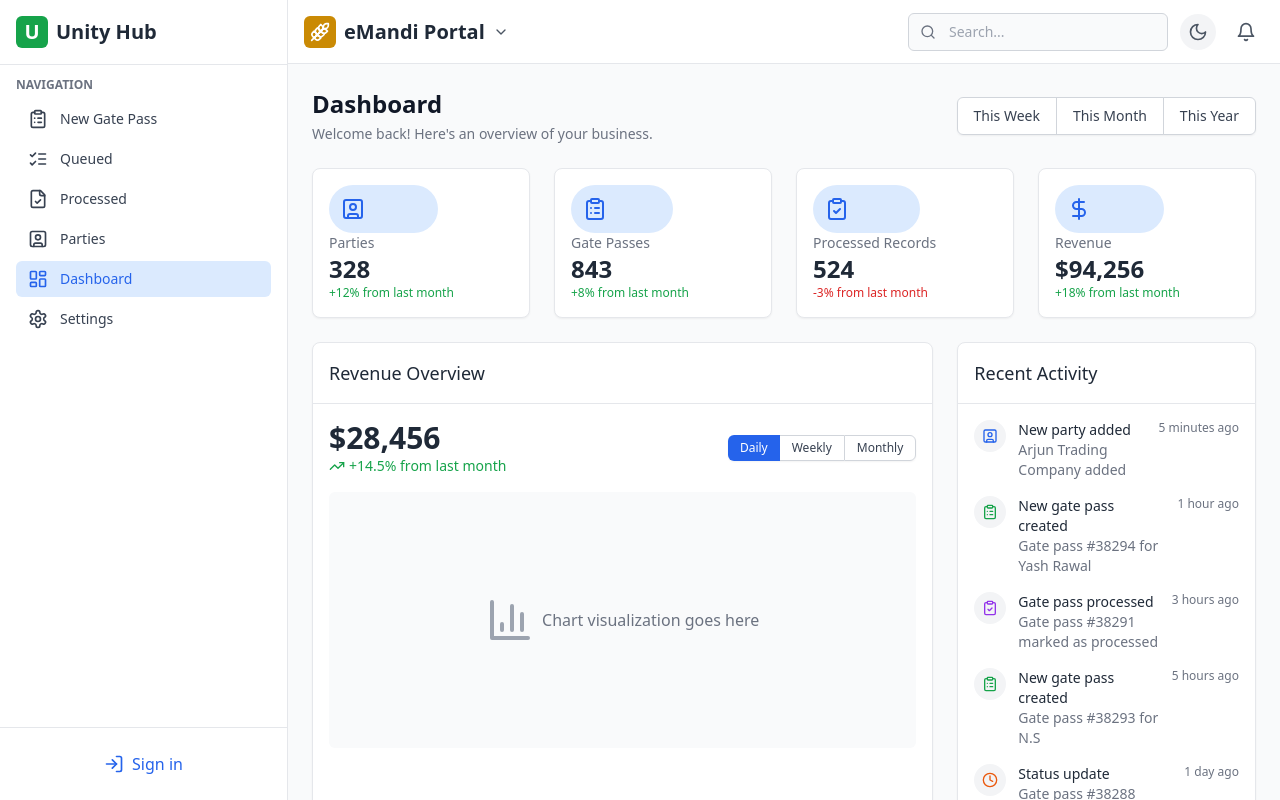
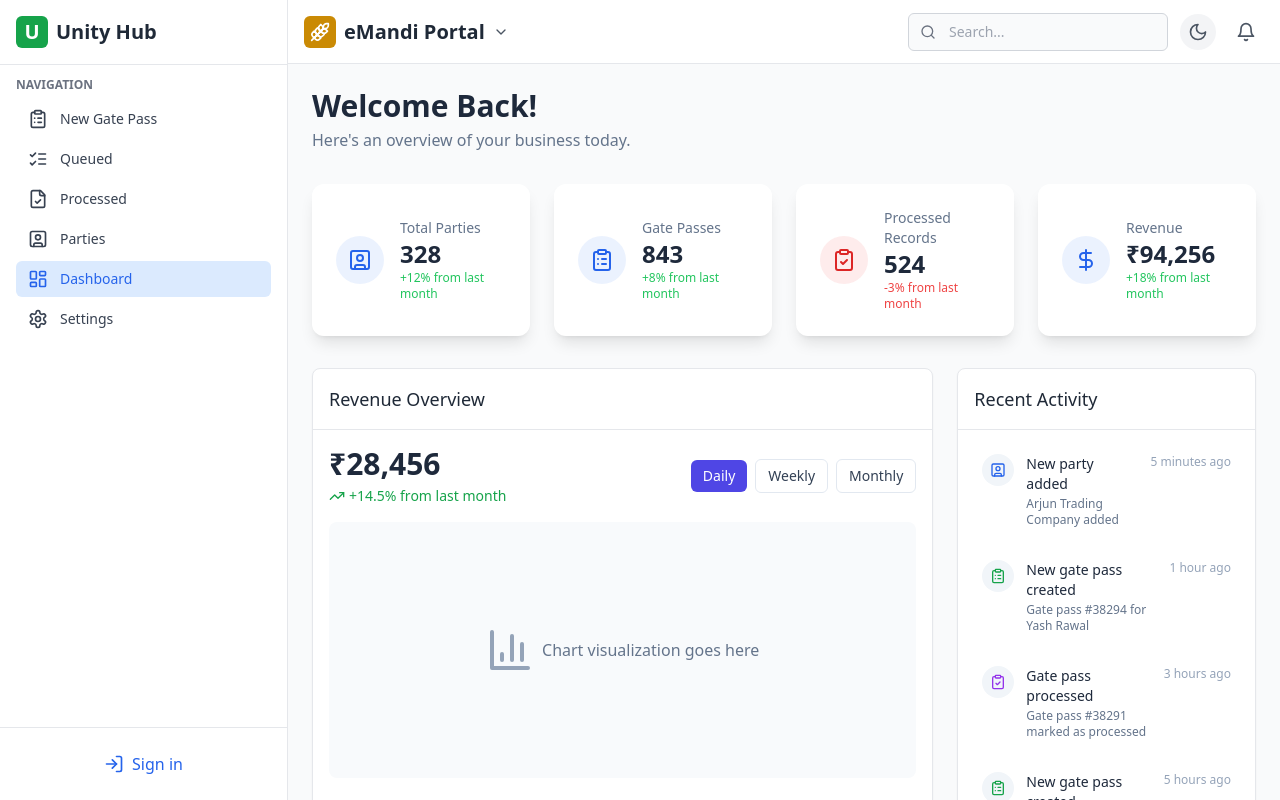
Before and after one commit to kishansinghverma/Unity-Frontend, a React (Vite) app: page /emandi/dashboard in a window 1280 px wide. Built offline with nearby package versions, Linux system fonts and the light colour scheme.

Commit message:
Fixed ui

```diff
--- a/src/apps/emandi/components/DashboardStats.tsx
+++ b/src/apps/emandi/components/DashboardStats.tsx
@@ -12,18 +12,18 @@ interface StatCardProps {
 
 const StatCard: React.FC<StatCardProps> = ({ title, value, change, icon, positive = true }) => {
   return (
-    <Card className="flex items-center">
-      <div className="mr-4 p-3 rounded-full bg-blue-100 dark:bg-blue-900">
+    <div className="bg-white dark:bg-slate-800 p-6 rounded-xl shadow-lg dark:shadow-slate-700/50 hover:shadow-xl dark:hover:shadow-slate-600/60 transition-shadow duration-300 flex items-center space-x-4">
+      <div className={`p-3 rounded-full bg-opacity-10 ${positive ? 'bg-blue-500' : 'bg-red-500'} dark:bg-opacity-30`}>
         {icon}
       </div>
       <div>
-        <p className="text-sm font-medium text-gray-500 dark:text-gray-400">{title}</p>
-        <p className="text-2xl font-semibold text-gray-800 dark:text-white">{value}</p>
-        <p className={`text-xs ${positive ? 'text-green-600 dark:text-green-400' : 'text-red-600 dark:text-red-400'}`}>
+        <p className="text-sm text-slate-500 dark:text-slate-400 font-medium">{title}</p>
+        <p className="text-2xl font-bold text-slate-800 dark:text-slate-100">{value}</p>
+        <p className={`text-xs font-medium ${positive ? 'text-green-500 dark:text-green-400' : 'text-red-500 dark:text-red-400'}`}>
           {change}
         </p>
       </div>
-    </Card>
+    </div>
   );
 };
 
@@ -31,7 +31,7 @@ const DashboardStats: React.FC = () => {
   return (
     <div className="grid grid-cols-1 md:grid-cols-2 lg:grid-cols-4 gap-6">
       <StatCard
-        title="Parties"
+        title="Total Parties"
         value="328"
         change="+12% from last month"
         icon={<UserSquare className="h-6 w-6 text-blue-600 dark:text-blue-400" />}
@@ -48,12 +48,12 @@ const DashboardStats: React.FC = () => {
         title="Processed Records"
         value="524"
         change="-3% from last month"
-        icon={<ClipboardCheck className="h-6 w-6 text-blue-600 dark:text-blue-400" />}
+        icon={<ClipboardCheck className="h-6 w-6 text-red-600 dark:text-red-400" />}
         positive={false}
       />
       <StatCard
         title="Revenue"
-        value="$94,256"
+        value="₹94,256"
         change="+18% from last month"
         icon={<DollarSign className="h-6 w-6 text-blue-600 dark:text-blue-400" />}
         positive={true}
--- a/src/apps/emandi/components/RecentActivity.tsx
+++ b/src/apps/emandi/components/RecentActivity.tsx
@@ -13,35 +13,35 @@ interface ActivityItem {
 const mockActivities: ActivityItem[] = [
   {
     id: '1',
-    icon: <UserSquare className="h-4 w-4 text-blue-600" />,
+    icon: <UserSquare className="h-4 w-4 text-blue-600 dark:text-blue-400" />,
     title: 'New party added',
     description: 'Arjun Trading Company added',
     time: '5 minutes ago',
   },
   {
     id: '2',
-    icon: <ClipboardList className="h-4 w-4 text-green-600" />,
+    icon: <ClipboardList className="h-4 w-4 text-green-600 dark:text-green-400" />,
     title: 'New gate pass created',
     description: 'Gate pass #38294 for Yash Rawal',
     time: '1 hour ago',
   },
   {
     id: '3',
-    icon: <ClipboardCheck className="h-4 w-4 text-purple-600" />,
+    icon: <ClipboardCheck className="h-4 w-4 text-purple-600 dark:text-purple-400" />,
     title: 'Gate pass processed',
     description: 'Gate pass #38291 marked as processed',
     time: '3 hours ago',
   },
   {
     id: '4',
-    icon: <ClipboardList className="h-4 w-4 text-green-600" />,
+    icon: <ClipboardList className="h-4 w-4 text-green-600 dark:text-green-400" />,
     title: 'New gate pass created',
     description: 'Gate pass #38293 for N.S',
     time: '5 hours ago',
   },
   {
     id: '5',
-    icon: <Clock className="h-4 w-4 text-orange-600" />,
+    icon: <Clock className="h-4 w-4 text-orange-600 dark:text-orange-400" />,
     title: 'Status update',
     description: 'Gate pass #38288 changed to completed',
     time: '1 day ago',
@@ -53,20 +53,23 @@ const RecentActivity: React.FC = () => {
     <Card title="Recent Activity" className="h-full">
       <div className="space-y-4">
         {mockActivities.map((activity) => (
-          <div key={activity.id} className="flex items-start space-x-3">
-            <div className="flex-shrink-0 rounded-full p-2 bg-gray-100 dark:bg-gray-700">
+          <div
+            key={activity.id}
+            className="group flex items-start space-x-3 p-2 rounded-lg hover:bg-slate-50 dark:hover:bg-slate-800/50 transition-colors duration-200"
+          >
+            <div className="flex-shrink-0 p-2 rounded-full bg-slate-100 dark:bg-slate-700 group-hover:bg-white dark:group-hover:bg-slate-700 transition-colors">
               {activity.icon}
             </div>
             <div className="flex-1 min-w-0">
-              <p className="text-sm font-medium text-gray-800 dark:text-white">
+              <p className="text-sm font-medium text-slate-800 dark:text-slate-100">
                 {activity.title}
               </p>
-              <p className="text-sm text-gray-500 dark:text-gray-400">
+              <p className="text-xs text-slate-500 dark:text-slate-400 mt-0.5">
                 {activity.description}
               </p>
             </div>
             <div className="flex-shrink-0">
-              <p className="text-xs text-gray-500 dark:text-gray-400">
+              <p className="text-xs text-slate-400 dark:text-slate-500">
                 {activity.time}
               </p>
             </div>
--- a/src/apps/emandi/pages/Dashboard.tsx
+++ b/src/apps/emandi/pages/Dashboard.tsx
@@ -3,95 +3,96 @@ import { Link } from 'react-router-dom';
 import DashboardStats from '../components/DashboardStats';
 import RecentActivity from '../components/RecentActivity';
 import Card from '../../../components/ui/Card';
-import { BarChart3, TrendingUp, ClipboardList } from 'lucide-react';
+import { BarChart3, TrendingUp, ClipboardList, UserSquare, ChevronRight } from 'lucide-react';
 
 const Dashboard: React.FC = () => {
   return (
-    <div className="space-y-6">
-      <div className="flex flex-col sm:flex-row sm:items-center sm:justify-between">
-        <div>
-          <h1 className="text-2xl font-bold text-gray-900 dark:text-white">Dashboard</h1>
-          <p className="mt-1 text-sm text-gray-500 dark:text-gray-400">
-            Welcome back! Here's an overview of your business.
-          </p>
-        </div>
-        <div className="mt-4 sm:mt-0 flex space-x-3">
-          <div className="inline-flex rounded-md shadow-sm">
-            <button className="relative inline-flex items-center px-4 py-2 rounded-l-md border border-gray-300 bg-white text-sm font-medium text-gray-700 hover:bg-gray-50 dark:bg-gray-700 dark:border-gray-600 dark:text-gray-200 dark:hover:bg-gray-600 focus:z-10 focus:outline-none focus:ring-1 focus:ring-blue-500 focus:border-blue-500">
-              This Week
-            </button>
-            <button className="relative inline-flex items-center px-4 py-2 border border-gray-300 bg-white text-sm font-medium text-gray-700 hover:bg-gray-50 dark:bg-gray-700 dark:border-gray-600 dark:text-gray-200 dark:hover:bg-gray-600 focus:z-10 focus:outline-none focus:ring-1 focus:ring-blue-500 focus:border-blue-500 -ml-px">
-              This Month
-            </button>
-            <button className="relative inline-flex items-center px-4 py-2 rounded-r-md border border-gray-300 bg-white text-sm font-medium text-gray-700 hover:bg-gray-50 dark:bg-gray-700 dark:border-gray-600 dark:text-gray-200 dark:hover:bg-gray-600 focus:z-10 focus:outline-none focus:ring-1 focus:ring-blue-500 focus:border-blue-500 -ml-px">
-              This Year
-            </button>
-          </div>
-        </div>
-      </div>
+    <div className="space-y-8">
+      {/* Header Section */}
+      <section>
+        <h1 className="text-3xl font-bold text-slate-800 dark:text-slate-100 mb-1">Welcome Back!</h1>
+        <p className="text-slate-500 dark:text-slate-400">Here's an overview of your business today.</p>
+      </section>
 
-      <DashboardStats />
+      {/* Stats Section */}
+      <section>
+        <DashboardStats />
+      </section>
 
+      {/* Main Content */}
       <div className="grid grid-cols-1 lg:grid-cols-3 gap-6">
+        {/* Revenue Overview */}
         <div className="lg:col-span-2">
           <Card title="Revenue Overview" className="h-full">
-            <div className="flex items-center justify-between mb-4">
-              <div>
-                <div className="text-3xl font-bold text-gray-800 dark:text-white">$28,456</div>
-                <div className="text-sm text-green-600 dark:text-green-400 flex items-center">
-                  <TrendingUp className="w-4 h-4 mr-1" />
-                  <span>+14.5% from last month</span>
+            <div className="flex flex-col space-y-4">
+              <div className="flex items-center justify-between">
+                <div>
+                  <div className="text-3xl font-bold text-slate-800 dark:text-white">₹28,456</div>
+                  <div className="text-sm text-green-600 dark:text-green-400 flex items-center mt-1">
+                    <TrendingUp className="w-4 h-4 mr-1" />
+                    <span>+14.5% from last month</span>
+                  </div>
+                </div>
+                <div className="flex items-center space-x-2">
+                  <button className="px-3 py-1.5 text-sm font-medium rounded-md bg-indigo-600 text-white hover:bg-indigo-700 transition-colors">
+                    Daily
+                  </button>
+                  <button className="px-3 py-1.5 text-sm font-medium bg-white text-slate-700 hover:bg-slate-50 dark:bg-slate-800 dark:text-slate-200 dark:hover:bg-slate-700 border border-slate-200 dark:border-slate-600 rounded-md transition-colors">
+                    Weekly
+                  </button>
+                  <button className="px-3 py-1.5 text-sm font-medium bg-white text-slate-700 hover:bg-slate-50 dark:bg-slate-800 dark:text-slate-200 dark:hover:bg-slate-700 border border-slate-200 dark:border-slate-600 rounded-md transition-colors">
+                    Monthly
+                  </button>
                 </div>
               </div>
-              <div className="inline-flex shadow-sm rounded-md">
-                <button className="px-3 py-1 text-xs font-medium rounded-l-md bg-blue-600 text-white hover:bg-blue-700">Daily</button>
-                <button className="px-3 py-1 text-xs font-medium bg-white text-gray-700 hover:bg-gray-50 dark:bg-gray-700 dark:text-gray-200 dark:hover:bg-gray-600 border-t border-b border-gray-300 dark:border-gray-600">Weekly</button>
-                <button className="px-3 py-1 text-xs font-medium rounded-r-md bg-white text-gray-700 hover:bg-gray-50 dark:bg-gray-700 dark:text-gray-200 dark:hover:bg-gray-600 border border-gray-300 dark:border-gray-600">Monthly</button>
+              <div className="h-64 flex items-center justify-center bg-slate-50 dark:bg-slate-800 rounded-lg">
+                <BarChart3 className="h-12 w-12 text-slate-400" />
+                <span className="ml-2 text-slate-500 dark:text-slate-400">Chart visualization goes here</span>
               </div>
-            </div>
-            <div className="h-64 flex items-center justify-center bg-gray-50 dark:bg-gray-700 rounded-md">
-              <BarChart3 className="h-12 w-12 text-gray-400" />
-              <span className="ml-2 text-gray-500 dark:text-gray-400">Chart visualization goes here</span>
             </div>
           </Card>
         </div>
 
+        {/* Recent Activity */}
         <div>
           <RecentActivity />
         </div>
       </div>
 
-      <div className="grid grid-cols-1 md:grid-cols-2 gap-6">
+      {/* Quick Actions */}
+      <section>
         <Card title="Quick Actions">
-          <div className="flex flex-col space-y-4">
+          <div className="grid grid-cols-1 md:grid-cols-2 gap-4">
             <Link
               to="/emandi/parties/new"
-              className="flex items-center p-3 bg-gray-50 dark:bg-gray-700 rounded-md hover:bg-gray-100 dark:hover:bg-gray-600"
+              className="group flex items-center p-4 bg-white dark:bg-slate-800 rounded-xl shadow-sm hover:shadow-md dark:shadow-slate-700/50 hover:transform hover:-translate-y-0.5 transition-all duration-200"
             >
-              <div className="p-2 bg-blue-100 dark:bg-blue-900 rounded-md">
-                <ClipboardList className="w-5 h-5 text-blue-600 dark:text-blue-400" />
+              <div className="p-3 rounded-full bg-blue-50 dark:bg-blue-900/30 group-hover:bg-blue-100 dark:group-hover:bg-blue-800/40 transition-colors">
+                <UserSquare className="w-6 h-6 text-blue-600 dark:text-blue-400" />
               </div>
               <div className="ml-4">
-                <h3 className="text-sm font-medium text-gray-900 dark:text-white">New Party</h3>
-                <p className="text-xs text-gray-500 dark:text-gray-400">Add a new party to your database</p>
+                <h3 className="text-sm font-semibold text-slate-800 dark:text-slate-100">New Party</h3>
+                <p className="text-xs text-slate-500 dark:text-slate-400 mt-0.5">Add a new party to your database</p>
               </div>
+              <ChevronRight className="w-5 h-5 text-slate-400 dark:text-slate-500 ml-auto opacity-0 group-hover:opacity-100 transition-opacity" />
             </Link>
 
             <Link
-              to="/emandi/gatepass/new"
-              className="flex items-center p-3 bg-gray-50 dark:bg-gray-700 rounded-md hover:bg-gray-100 dark:hover:bg-gray-600"
+              to="/emandi/gatepasses/new"
+              className="group flex items-center p-4 bg-white dark:bg-slate-800 rounded-xl shadow-sm hover:shadow-md dark:shadow-slate-700/50 hover:transform hover:-translate-y-0.5 transition-all duration-200"
             >
-              <div className="p-2 bg-red-100 dark:bg-red-900 rounded-md">
-                <ClipboardList className="w-5 h-5 text-red-600 dark:text-red-400" />
+              <div className="p-3 rounded-full bg-red-50 dark:bg-red-900/30 group-hover:bg-red-100 dark:group-hover:bg-red-800/40 transition-colors">
+                <ClipboardList className="w-6 h-6 text-red-600 dark:text-red-400" />
               </div>
               <div className="ml-4">
-                <h3 className="text-sm font-medium text-gray-900 dark:text-white">नया गेटपास</h3>
-                <p className="text-xs text-gray-500 dark:text-gray-400">Create a new gate pass for vendors</p>
+                <h3 className="text-sm font-semibold text-slate-800 dark:text-slate-100">New Gate Pass</h3>
+                <p className="text-xs text-slate-500 dark:text-slate-400 mt-0.5">Create a new gate pass for vendors</p>
               </div>
+              <ChevronRight className="w-5 h-5 text-slate-400 dark:text-slate-500 ml-auto opacity-0 group-hover:opacity-100 transition-opacity" />
             </Link>
           </div>
         </Card>
-      </div>
+      </section>
     </div>
   );
 };
--- a/src/apps/smarthome/pages/Dashboard.tsx
+++ b/src/apps/smarthome/pages/Dashboard.tsx
@@ -319,7 +319,7 @@ const DashboardPage: React.FC = () => {
 
 const Dashboard: React.FC = () => {
     return (
-        <main className="flex-1 overflow-x-hidden overflow-y-auto bg-slate-100 dark:bg-slate-900 p-6 md:p-8 lg:p-10 transition-colors duration-300">
+        <main className="flex-1 overflow-x-hidden overflow-y-auto">
           <DashboardPage />
         </main>
     );
--- a/src/components/layout/AppShell.tsx
+++ b/src/components/layout/AppShell.tsx
@@ -28,7 +28,7 @@ const AppShell: React.FC = () => {
   }
 
   return (
-    <div className="flex h-screen bg-gray-50 dark:bg-gray-900">
+    <div className="flex h-screen bg-gray-50 dark:bg-gray-900 transition-colors duration-300">
       <Sidebar open={sidebarOpen} setOpen={setSidebarOpen} />
 
       <div className="flex flex-col flex-1 overflow-hidden">
```
